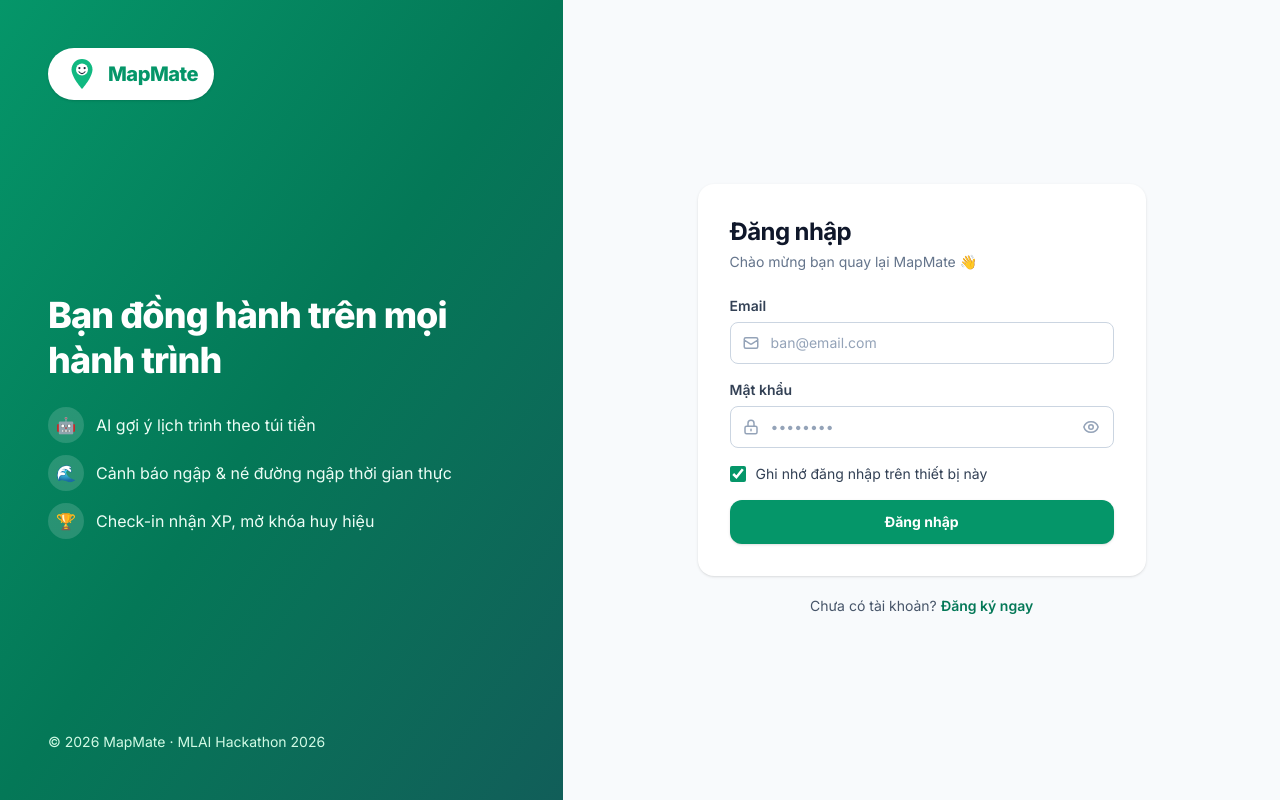
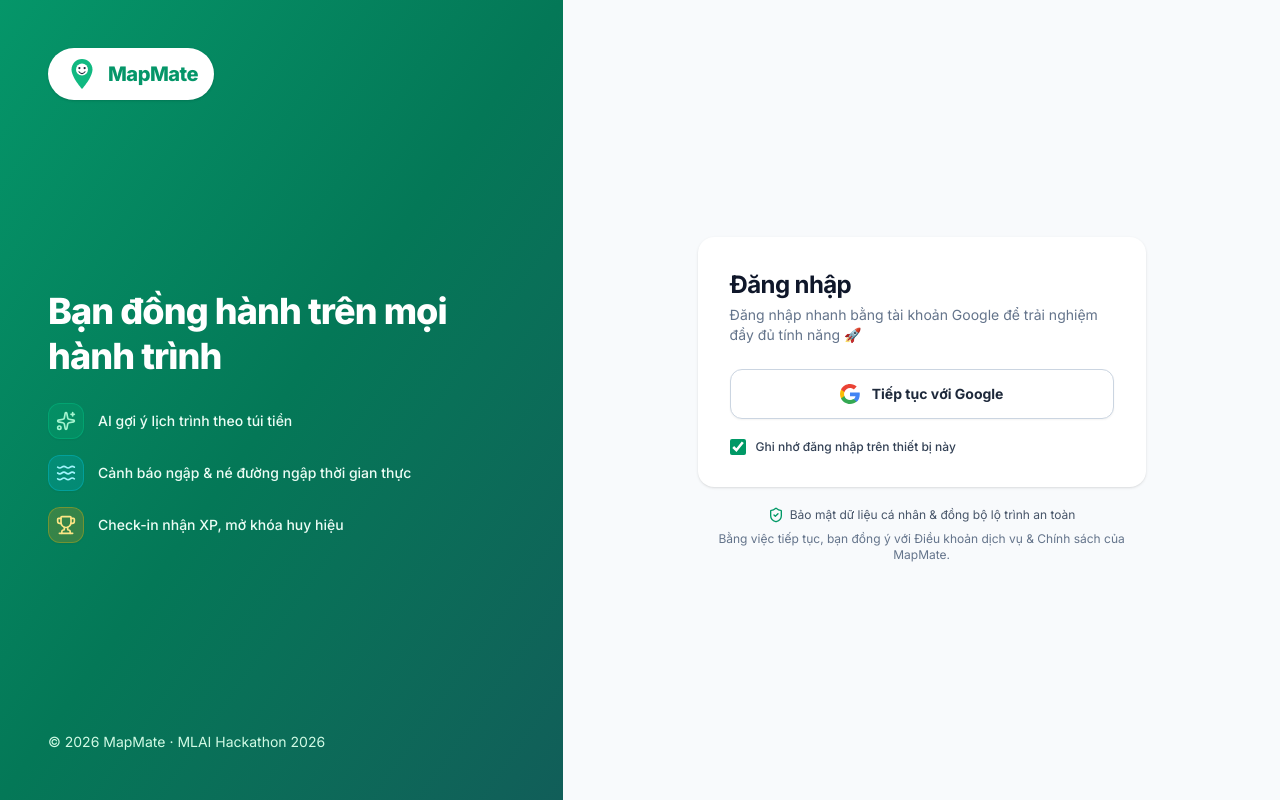
Before and after one commit to MapMate-HCMUT/mapmate_fe, a React (Vite) app: page /login in a window 1280 px wide. Built offline with nearby package versions, Linux system fonts and the light colour scheme; no server answers.

Commit message:
feat(auth): integrate real Google OAuth popup and remove demo accounts

```diff
--- a/index.html
+++ b/index.html
@@ -8,6 +8,7 @@
     <link rel="preconnect" href="https://fonts.googleapis.com" />
     <link rel="preconnect" href="https://fonts.gstatic.com" crossorigin />
     <link href="https://fonts.googleapis.com/css2?family=Inter:wght@400;500;600;700;800&display=swap" rel="stylesheet" />
+    <script src="https://accounts.google.com/gsi/client" async defer></script>
     <title>MapMate — Bạn đồng hành trên mọi hành trình</title>
   </head>
   <body>
--- a/src/components/LoginPrompt.jsx
+++ b/src/components/LoginPrompt.jsx
@@ -12,12 +12,9 @@
       </div>
       <h2 className="text-lg font-bold text-neutral-900">{title}</h2>
       <p className="mt-1 text-sm text-neutral-500">{description}</p>
-      <div className="mt-5 flex justify-center gap-2">
-        <Link to={`/login?redirect=${redirect}`} className="px-5 py-2.5 rounded-button bg-primary-600 hover:bg-primary-700 text-white text-sm font-semibold">
-          Đăng nhập
-        </Link>
-        <Link to={`/register?redirect=${redirect}`} className="px-5 py-2.5 rounded-button bg-primary-100 hover:bg-primary-200 text-primary-700 text-sm font-semibold">
-          Tạo tài khoản
+      <div className="mt-5 flex justify-center">
+        <Link to={`/login?redirect=${redirect}`} className="px-6 py-2.5 rounded-button bg-primary-600 hover:bg-primary-700 text-white text-sm font-semibold shadow-xs">
+          Đăng nhập ngay
         </Link>
       </div>
     </div>
--- a/src/features/auth/api/authApi.js
+++ b/src/features/auth/api/authApi.js
@@ -5,3 +5,6 @@
 
 // POST /api/auth/register -> { userId, token, user }
 export const registerApi = ({ email, password, username }) => apiClient.post('/auth/register', { email, password, username });
+
+// POST /api/auth/google -> { token, user }
+export const googleLoginApi = (payload) => apiClient.post('/auth/google', payload);
--- a/src/features/auth/components/AuthLayout.jsx
+++ b/src/features/auth/components/AuthLayout.jsx
@@ -1,13 +1,14 @@
+import { Sparkles, Trophy, Waves } from 'lucide-react';
 import { Logo } from '../../../components/Logo';
 import { BRAND } from '../../../config/app';
 
 const HIGHLIGHTS = [
-  { emoji: '🤖', text: 'AI gợi ý lịch trình theo túi tiền' },
-  { emoji: '🌊', text: 'Cảnh báo ngập & né đường ngập thời gian thực' },
-  { emoji: '🏆', text: 'Check-in nhận XP, mở khóa huy hiệu' },
+  { icon: Sparkles, text: 'AI gợi ý lịch trình theo túi tiền', bg: 'bg-emerald-500/20 text-emerald-200 border-emerald-400/30' },
+  { icon: Waves, text: 'Cảnh báo ngập & né đường ngập thời gian thực', bg: 'bg-cyan-500/20 text-cyan-200 border-cyan-400/30' },
+  { icon: Trophy, text: 'Check-in nhận XP, mở khóa huy hiệu', bg: 'bg-amber-500/20 text-amber-200 border-amber-400/30' },
 ];
 
-// Khung chung cho trang Đăng nhập / Đăng ký: panel thương hiệu (desktop) + form.
+// Khung chung cho trang Đăng nhập: panel thương hiệu (desktop) + form.
 export const AuthLayout = ({ title, subtitle, children, footer }) => (
   <div className="min-h-dvh flex bg-neutral-50">
     <aside className="hidden lg:flex w-[44%] flex-col justify-between p-12 bg-gradient-to-br from-primary-600 via-primary-700 to-secondary-800 text-white">
@@ -16,13 +17,18 @@
       </div>
       <div className="space-y-6">
         <h2 className="text-4xl font-extrabold tracking-tight leading-tight">{BRAND.tagline}</h2>
-        <ul className="space-y-3">
-          {HIGHLIGHTS.map((item) => (
-            <li key={item.text} className="flex items-center gap-3 text-primary-50">
-              <span className="w-9 h-9 rounded-pill bg-white/15 flex items-center justify-center" aria-hidden="true">{item.emoji}</span>
-              {item.text}
-            </li>
-          ))}
+        <ul className="space-y-4">
+          {HIGHLIGHTS.map((item) => {
+            const Icon = item.icon;
+            return (
+              <li key={item.text} className="flex items-center gap-3.5 text-primary-50 text-sm font-medium">
+                <span className={`w-9 h-9 rounded-xl border flex items-center justify-center shrink-0 shadow-xs ${item.bg}`} aria-hidden="true">
+                  <Icon className="w-5 h-5" />
+                </span>
+                <span>{item.text}</span>
+              </li>
+            );
+          })}
         </ul>
       </div>
       <p className="text-sm text-primary-100">© {new Date().getFullYear()} {BRAND.name} · MLAI Hackathon 2026</p>
--- a/src/features/auth/components/LoginPage.jsx
+++ b/src/features/auth/components/LoginPage.jsx
@@ -1,68 +1,212 @@
-import { Link } from 'react-router';
+import { useCallback, useEffect, useRef, useState } from 'react';
+import { ShieldCheck } from 'lucide-react';
 import { FormAlert } from '../../../components/form/FormAlert';
-import { PasswordField } from '../../../components/form/PasswordField';
-import { SubmitButton } from '../../../components/form/SubmitButton';
-import { TextField } from '../../../components/form/TextField';
-import { useLoginForm } from '../hooks/useLoginForm';
+import { useToast } from '../../../hooks/useToast';
+import { useAuthStore } from '../../../stores/authStore';
+import { googleLoginApi } from '../api/authApi';
+import { useAuthRedirect } from '../hooks/useAuthRedirect';
 import { AuthLayout } from './AuthLayout';
 
+// Logo đa màu sắc chuẩn Google
+const GoogleIcon = () => (
+  <svg className="w-5 h-5 shrink-0" viewBox="0 0 24 24">
+    <path
+      fill="#4285F4"
+      d="M23.745 12.27c0-.7-.06-1.4-.19-2.07H12v4.51h6.6c-.29 1.52-1.14 2.82-2.4 3.68v3.05h3.88c2.27-2.09 3.66-5.17 3.66-9.17Z"
+    />
+    <path
+      fill="#34A853"
+      d="M12 24c3.24 0 5.95-1.08 7.93-2.91l-3.88-3.05c-1.08.72-2.45 1.16-4.05 1.16-3.12 0-5.77-2.1-6.72-4.93H1.25v3.15C3.26 21.36 7.33 24 12 24Z"
+    />
+    <path
+      fill="#FBBC05"
+      d="M5.28 14.27c-.25-.72-.38-1.49-.38-2.27s.13-1.55.38-2.27V6.58H1.25C.45 8.18 0 10.03 0 12s.45 3.82 1.25 5.42l4.03-3.15Z"
+    />
+    <path
+      fill="#EA4335"
+      d="M12 4.75c1.77 0 3.35.61 4.6 1.8l3.42-3.42C17.95 1.19 15.24 0 12 0 7.33 0 3.26 2.64 1.25 6.58l4.03 3.15c.95-2.83 3.6-4.98 6.72-4.98Z"
+    />
+  </svg>
+);
+
 export const LoginPage = () => {
-  const { values, errors, formError, remember, setRemember, isSubmitting, handleChange, handleSubmit, redirectTo } =
-    useLoginForm();
+  const setSession = useAuthStore((state) => state.setSession);
+  const { showToast } = useToast();
+  const { goToRedirect } = useAuthRedirect();
+  const [remember, setRemember] = useState(true);
+  const [isLoading, setIsLoading] = useState(false);
+  const [formError, setFormError] = useState('');
+  const googleBtnContainerRef = useRef(null);
+  const tokenClientRef = useRef(null);
+
+  const handleLoginSuccess = useCallback(
+    (session) => {
+      setSession(session, remember);
+      showToast(`Chào mừng ${session.user.username} đến với MapMate!`);
+      goToRedirect();
+    },
+    [setSession, remember, showToast, goToRedirect],
+  );
+
+  const handleGoogleLogin = useCallback(
+    async (payload) => {
+      setIsLoading(true);
+      setFormError('');
+      try {
+        const session = await googleLoginApi(payload);
+        handleLoginSuccess(session);
+      } catch (err) {
+        setFormError(err.message || 'Đăng nhập Google thất bại. Vui lòng thử lại.');
+      } finally {
+        setIsLoading(false);
+      }
+    },
+    [handleLoginSuccess],
+  );
+
+  // Khởi tạo Google Identity Services & OAuth2 Token Client
+  useEffect(() => {
+    const clientId = import.meta.env.VITE_GOOGLE_CLIENT_ID;
+    if (!clientId) return;
+
+    const initGoogle = () => {
+      if (!window.google?.accounts) return;
+
+      // 1. Khởi tạo Google ID Token (One Tap / Sign In with Google)
+      try {
+        window.google.accounts.id.initialize({
+          client_id: clientId,
+          callback: (response) => {
+            if (response.credential) {
+              handleGoogleLogin({ credential: response.credential });
+            }
+          },
+          auto_select: false,
+        });
+
+        if (googleBtnContainerRef.current) {
+          window.google.accounts.id.renderButton(googleBtnContainerRef.current, {
+            theme: 'outline',
+            size: 'large',
+            width: 340,
+            text: 'continue_with',
+            shape: 'rectangular',
+            logo_alignment: 'left',
+          });
+        }
+      } catch (err) {
+        console.warn('Lỗi khởi tạo Google ID:', err);
+      }
+
+      // 2. Khởi tạo Token Client để mở Popup khi người dùng bấm nút tùy chỉnh
+      try {
+        tokenClientRef.current = window.google.accounts.oauth2.initTokenClient({
+          client_id: clientId,
+          scope: 'email profile openid',
+          callback: async (tokenResponse) => {
+            if (tokenResponse?.access_token) {
+              try {
+                setIsLoading(true);
+                const res = await fetch('https://www.googleapis.com/oauth2/v3/userinfo', {
+                  headers: { Authorization: `Bearer ${tokenResponse.access_token}` },
+                });
+                const profile = await res.json();
+                if (profile.email) {
+                  await handleGoogleLogin({
+                    email: profile.email,
+                    name: profile.name || profile.given_name,
+                    picture: profile.picture,
+                    google_id: profile.sub,
+                  });
+                } else {
+                  throw new Error('Không thể lấy email từ tài khoản Google');
+                }
+              } catch (err) {
+                setFormError(err.message || 'Lỗi xác thực thông tin tài khoản Google');
+                setIsLoading(false);
+              }
+            }
+          },
+        });
+      } catch (err) {
+        console.warn('Lỗi khởi tạo Token Client:', err);
+      }
+    };
+
+    if (window.google?.accounts) {
+      initGoogle();
+    } else {
+      // Đợi script tải xong
+      const interval = setInterval(() => {
+        if (window.google?.accounts) {
+          clearInterval(interval);
+          initGoogle();
+        }
+      }, 100);
+      return () => clearInterval(interval);
+    }
+  }, [handleGoogleLogin]);
+
+  const handleCustomButtonClick = () => {
+    const clientId = import.meta.env.VITE_GOOGLE_CLIENT_ID;
+    if (!clientId) {
+      setFormError('Chưa cấu hình VITE_GOOGLE_CLIENT_ID trong biến môi trường (.env)');
+      return;
+    }
+
+    if (tokenClientRef.current) {
+      // Mở Popup đăng nhập Google chính thức
+      tokenClientRef.current.requestAccessToken({ prompt: 'select_account' });
+    } else if (window.google?.accounts?.id) {
+      window.google.accounts.id.prompt();
+    } else {
+      setFormError('Đang tải dịch vụ Google Sign-In, vui lòng thử lại sau giây lát…');
+    }
+  };
 
   return (
     <AuthLayout
       title="Đăng nhập"
-      subtitle="Chào mừng bạn quay lại MapMate 👋"
+      subtitle="Đăng nhập nhanh bằng tài khoản Google để trải nghiệm đầy đủ tính năng 🚀"
       footer={
-        <>
-          Chưa có tài khoản?{' '}
-          <Link to={`/register?redirect=${encodeURIComponent(redirectTo)}`} className="font-semibold text-primary-700 hover:underline">
-            Đăng ký ngay
-          </Link>
-        </>
+        <div className="space-y-2 text-xs text-neutral-500">
+          <p className="flex items-center justify-center gap-1.5 text-neutral-600">
+            <ShieldCheck className="w-4 h-4 text-emerald-600" />
+            <span>Bảo mật dữ liệu cá nhân & đồng bộ lộ trình an toàn</span>
+          </p>
+          <p>Bằng việc tiếp tục, bạn đồng ý với Điều khoản dịch vụ & Chính sách của MapMate.</p>
+        </div>
       }
     >
-      <form
-        noValidate
-        className="space-y-4"
-        onSubmit={(event) => {
-          event.preventDefault();
-          handleSubmit();
-        }}
-      >
+      <div className="space-y-5">
         <FormAlert message={formError} />
-        <TextField
-          label="Email"
-          icon="mail"
-          type="email"
-          autoComplete="email"
-          placeholder="ban@email.com"
-          value={values.email}
-          onChange={handleChange('email')}
-          error={errors.email}
-        />
-        <PasswordField
-          label="Mật khẩu"
-          autoComplete="current-password"
-          placeholder="••••••••"
-          value={values.password}
-          onChange={handleChange('password')}
-          error={errors.password}
-        />
-        <label className="flex items-center gap-2.5 text-sm text-neutral-700 cursor-pointer select-none">
-          <input
-            type="checkbox"
-            checked={remember}
-            onChange={(event) => setRemember(event.target.checked)}
-            className="w-4 h-4 rounded accent-primary-600"
-          />
-          Ghi nhớ đăng nhập trên thiết bị này
-        </label>
-        <SubmitButton isLoading={isSubmitting} loadingText="Đang đăng nhập…">
-          Đăng nhập
-        </SubmitButton>
-      </form>
+
+        {/* Nút đăng nhập Google chính thức */}
+        <div className="space-y-4">
+          <button
+            type="button"
+            onClick={handleCustomButtonClick}
+            disabled={isLoading}
+            className="w-full flex items-center justify-center gap-3 px-5 py-3.5 rounded-xl border border-neutral-300 bg-white hover:bg-neutral-50 active:bg-neutral-100 text-neutral-800 font-bold text-sm shadow-xs transition hover:shadow-md cursor-pointer disabled:opacity-60"
+          >
+            <GoogleIcon />
+            <span>{isLoading ? 'Đang kết nối Google…' : 'Tiếp tục với Google'}</span>
+          </button>
+
+          {/* Vùng render nút Google iframe mặc định (dự phòng) */}
+          <div ref={googleBtnContainerRef} className="flex justify-center empty:hidden" />
+
+          <label className="flex items-center gap-2.5 text-xs font-medium text-neutral-700 cursor-pointer select-none pt-1">
+            <input
+              type="checkbox"
+              checked={remember}
+              onChange={(e) => setRemember(e.target.checked)}
+              className="w-4 h-4 rounded accent-emerald-600 cursor-pointer"
+            />
+            <span>Ghi nhớ đăng nhập trên thiết bị này</span>
+          </label>
+        </div>
+      </div>
     </AuthLayout>
   );
 };
--- a/src/routes/AppRoutes.jsx
+++ b/src/routes/AppRoutes.jsx
@@ -1,8 +1,8 @@
-import { Route, Routes } from 'react-router';
+import { Navigate, Route, Routes } from 'react-router';
 import { MainLayout } from '../app/MainLayout';
 import { ComingSoonPage } from '../components/ComingSoonPage';
 import { AiPlannerPage } from '../features/ai-planner';
-import { LoginPage, RegisterPage } from '../features/auth';
+import { LoginPage } from '../features/auth';
 import { ExplorePage } from '../features/explore';
 import { ProfilePage, PublicProfilePage } from '../features/gamification';
 import { MapHomePage } from '../features/map';
@@ -15,7 +15,7 @@
 export const AppRoutes = () => (
   <Routes>
     <Route path="login" element={<GuestOnlyRoute><LoginPage /></GuestOnlyRoute>} />
-    <Route path="register" element={<GuestOnlyRoute><RegisterPage /></GuestOnlyRoute>} />
+    <Route path="register" element={<Navigate to="/login" replace />} />
 
     <Route element={<MainLayout />}>
       <Route index element={<MapHomePage />} />
```
